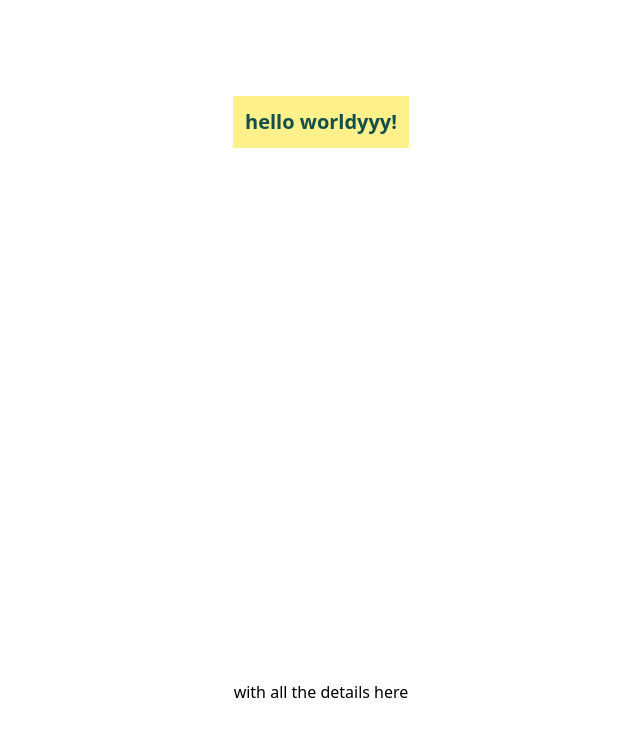
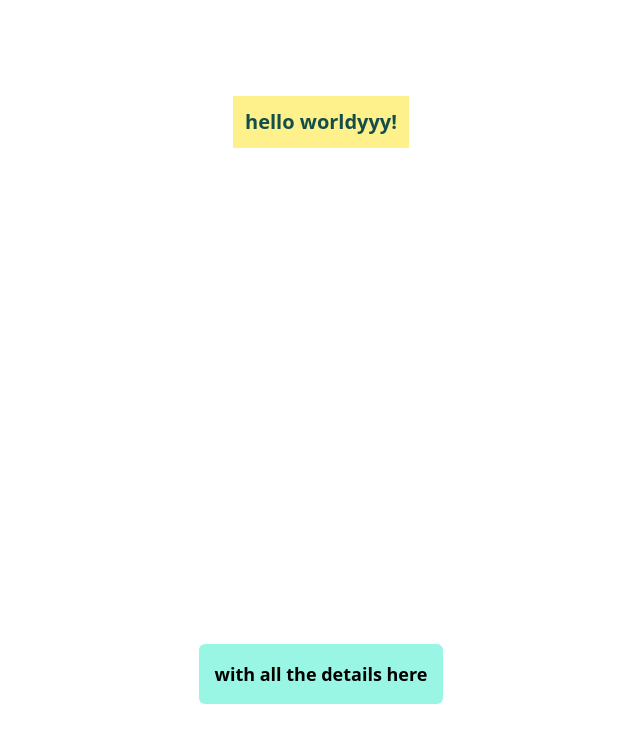
Before and after one commit to RonAlmog/next-cicd-github-actions, a Next.js app: page / in a window 1280 px wide. Shown: the top 742 px of the page, without its empty margins (319-959 px from the left). Built offline with nearby package versions, Linux system fonts and the light colour scheme.

Commit message:
font semibold

```diff
--- a/pages/index.tsx
+++ b/pages/index.tsx
@@ -18,7 +18,9 @@ export default function Home() {
         <h1 className="text-teal-900 bg-yellow-200 p-3 font-semibold text-xl">
           hello worldyyy!
         </h1>
-        <h4>with all the details here</h4>
+        <h4 className="p-4 bg-teal-200 rounded-md text-lg font-semibold">
+          with all the details here
+        </h4>
       </main>
     </>
   );
```
